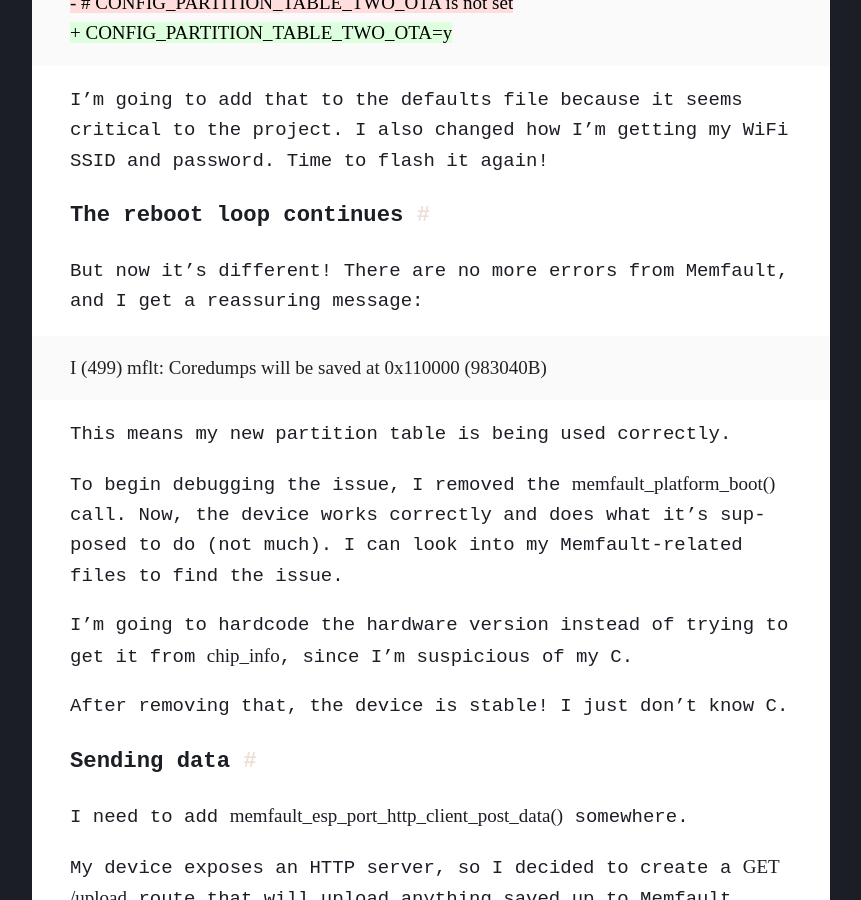
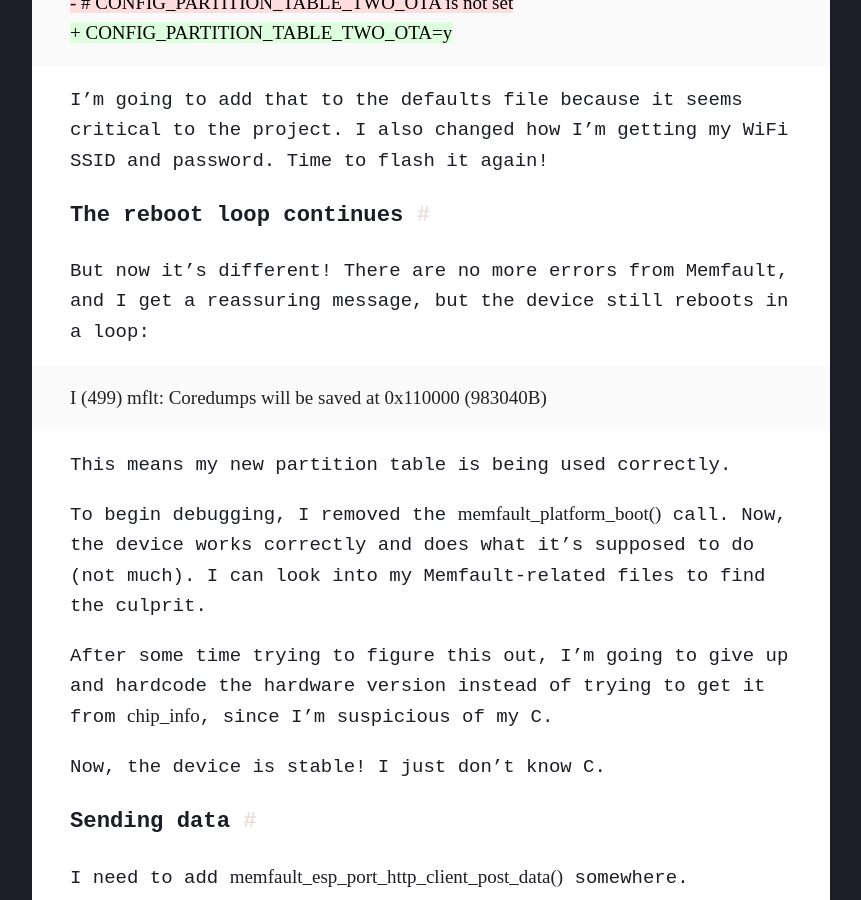
Before and after one commit to fnune/fnune.github.io, a Jekyll site: the page built from _posts/2021-02-21-embedded-learning-log-4-integrating-the-memfault-firmware-sdk.markdown, in a window 1280 px wide and 900 px high, scrolled down 4054 px. Shown: the whole window, without its empty margins (209-1070 px from the left). Built offline with Jekyll 4.4.1, drawn with Linux system fonts in a browser that asks for light colours; some web fonts are replaced; some of the changed text lies outside the part shown.

Commit message:
Fix some bad style in embedded learning log 4

````diff
--- a/_posts/2021-02-21-embedded-learning-log-4-integrating-the-memfault-firmware-sdk.markdown
+++ b/_posts/2021-02-21-embedded-learning-log-4-integrating-the-memfault-firmware-sdk.markdown
@@ -113,7 +113,7 @@
 
 ### The reboot loop continues
 
-But now it's different! There are no more errors from Memfault, and I get a reassuring message:
+But now it's different! There are no more errors from Memfault, and I get a reassuring message, but the device still reboots in a loop:
 
 ```
 I (499) mflt: Coredumps will be saved at 0x110000 (983040B)
@@ -121,11 +121,11 @@
 
 This means my new partition table is being used correctly.
 
-To begin debugging the issue, I removed the `memfault_platform_boot()` call. Now, the device works correctly and does what it's supposed to do (not much). I can look into my Memfault-related files to find the issue.
+To begin debugging, I removed the `memfault_platform_boot()` call. Now, the device works correctly and does what it's supposed to do (not much). I can look into my Memfault-related files to find the culprit.
 
-I'm going to hardcode the hardware version instead of trying to get it from `chip_info`, since I'm suspicious of my C.
+After some time trying to figure this out, I'm going to give up and hardcode the hardware version instead of trying to get it from `chip_info`, since I'm suspicious of my C.
 
-After removing that, the device is stable! I just don't know C.
+Now, the device is stable! I just don't know C.
 
 ### Sending data
 
````
Also changed, not shown: other parts of _posts/2021-02-21-embedded-learning-log-4-integrating-the-memfault-firmware-sdk.markdown (+1 -1 lines).
